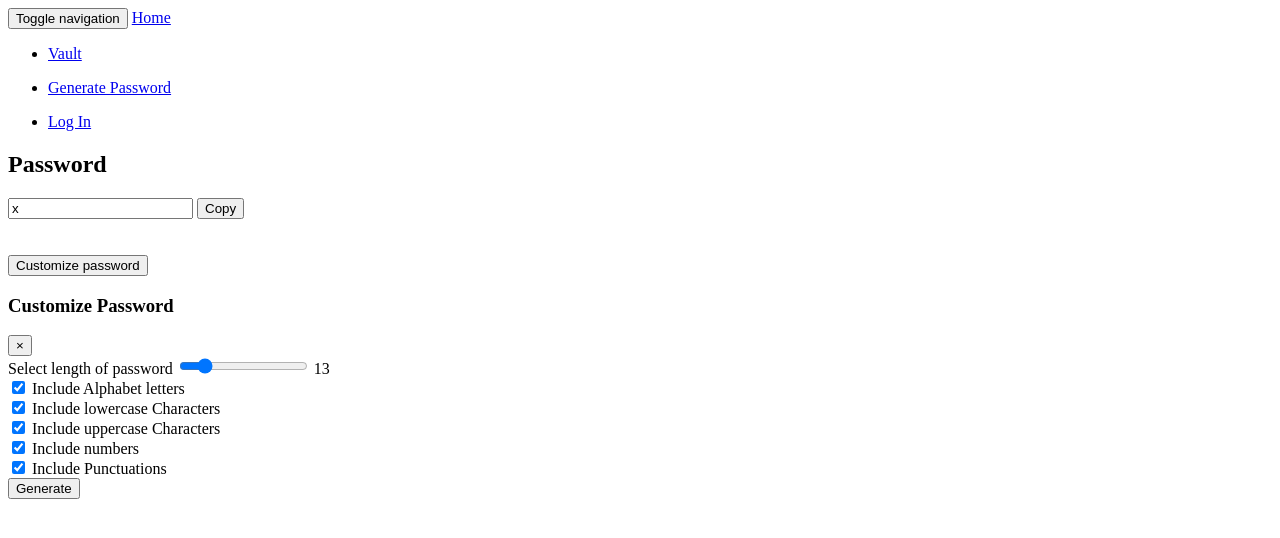
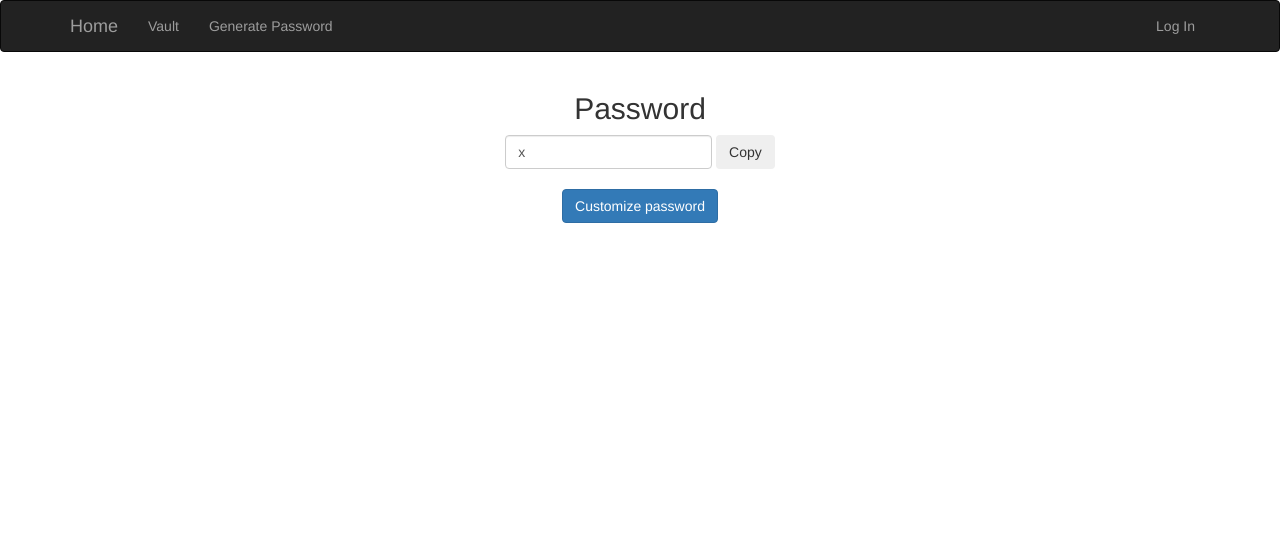
Before and after one commit to stevensio123/SafeKeep, a Python web app: template app/templates/pgenerator.html in a window 1280 px wide. Shown: the top 538 px of the page. Run offline with Jinja, Linux system fonts and the light colour scheme; the template is opened without the code that fills it: most values are stand-ins (such as "Sample title", 1, 10 or a date in 2020); some libraries are stand-ins or nearby versions.

Commit message:
modified:   app/templates/auth/login.html modified:   app/templates/layout.html modified:   app/templates/pgenerator.html

```diff
--- a/app/templates/auth/login.html
+++ b/app/templates/auth/login.html
@@ -1,7 +1,7 @@
 {% extends "layout.html" %}
 {% import "bootstrap/wtf.html" as wtf %}
 
-{% block title %}Flasky - Login{% endblock %}
+{% block title %}Password manager - Login{% endblock %}
 
 {% block content %}
 <div class="page-header">
--- a/app/templates/layout.html
+++ b/app/templates/layout.html
@@ -1,11 +1,39 @@
 {% extends "bootstrap/base.html" %}
 {% block title %}Password Manager layout{% endblock %}
 
-{% block head %}
-    <title>My Password Manager</title>
+{% block styles %}
+{{super()}}
+<link rel="stylesheet" href="{{url_for('static', filename='style.css')}}">
 {% endblock %}
 
 {% block navbar %}
+<div class="navbar navbar-inverse" role="navigation">
+    <div class="container">
+        <div class="navbar-header">
+            <button type="button" class="navbar-toggle"
+            data-toggle="collapse" data-target=".navbar-collapse">
+                <span class="sr-only">Toggle navigation</span>
+                <span class="icon-bar"></span>
+                <span class="icon-bar"></span>
+                <span class="icon-bar"></span>
+            </button>
+            <a class="navbar-brand" href="/">Home</a>
+        </div>
+        <div class="navbar-collapse collapse">
+            <ul class="nav navbar-nav">
+                <li><a href="{{ url_for('vault.view_credentials') }}">Vault</a></li>
+                <li><a href="{{ url_for('pgenerator.pgenerate') }}">Generate Password</a></li>
+            </ul>
+            <ul class="nav navbar-nav navbar-right">
+                {% if current_user.is_authenticated %}
+                <li><a href="{{ url_for('auth.logout') }}">Log Out</a></li>
+                {% else %}
+                <li><a href="{{ url_for('auth.login') }}">Log In</a></li>
+                {% endif %}
+            </ul>
+        </div>
+    </div>
+</div>
 {% endblock %}
 
 {% block content %}
--- a/app/templates/pgenerator.html
+++ b/app/templates/pgenerator.html
@@ -1,37 +1,6 @@
 {% extends "layout.html" %}
 
 {% block title %}Password Generator{% endblock %}
-{% block navbar %}
-<div class="navbar navbar-inverse" role="navigation">
-    <div class="container">
-        <div class="navbar-header">
-            <button type="button" class="navbar-toggle"
-            data-toggle="collapse" data-target=".navbar-collapse">
-                <span class="sr-only">Toggle navigation</span>
-                <span class="icon-bar"></span>
-                <span class="icon-bar"></span>
-                <span class="icon-bar"></span>
-            </button>
-            <a class="navbar-brand" href="/">Home</a>
-        </div>
-        <div class="navbar-collapse collapse">
-            <ul class="nav navbar-nav">
-                <li><a href="/">Vault</a></li>
-            </ul>
-            <ul class="nav navbar-nav">
-                <li><a href="#">Generate Password</a></li>
-            </ul>
-            <ul class="nav navbar-nav navbar-right">
-                {% if current_user.is_authenticated %}
-                <li><a href="{{ url_for('auth.logout') }}">Log Out</a></li>
-                {% else %}
-                <li><a href="{{ url_for('auth.login') }}">Log In</a></li>
-                {% endif %}
-            </ul>
-        </div>
-    </div>
-</div>
-{% endblock %}
 
 {% block content %}
 <div class="container">
```
